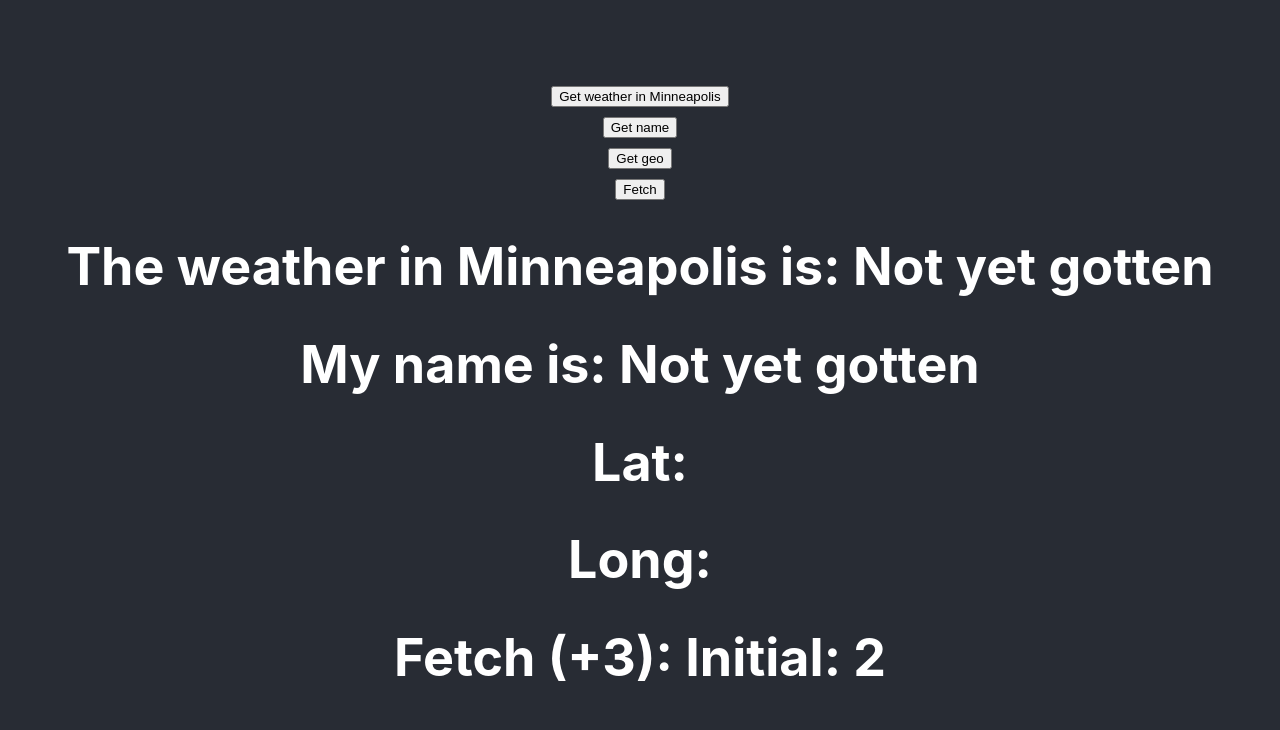
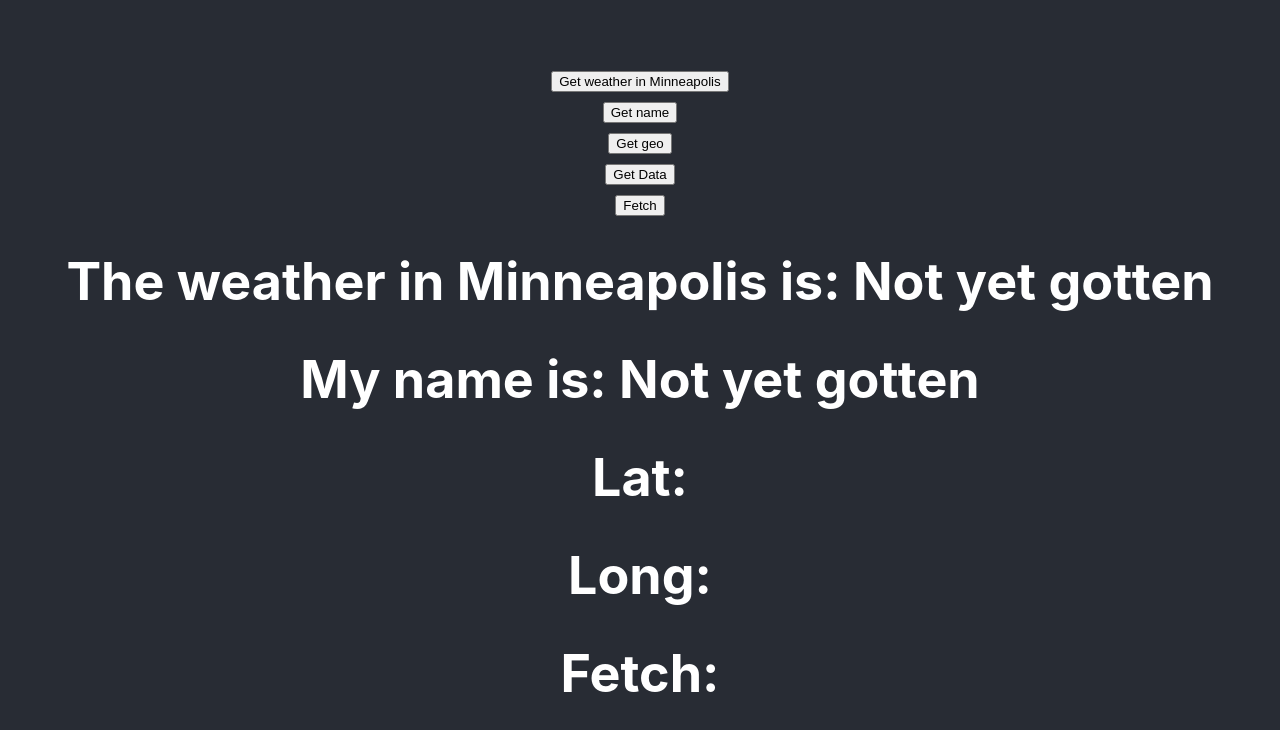
Before and after one commit to Simbamon/React_FrontEnd, a React (Create React App) app: page / in a window 1280 px wide. Shown: the top 730 px of the page. Built offline with nearby package versions, Linux system fonts and the light colour scheme.

Commit message:
Database fetch

```diff
--- a/src/Weather.js
+++ b/src/Weather.js
@@ -9,7 +9,7 @@
             name: "Not yet gotten",
             lat: "",
             long: "",
-            exampler: "Initial: 2",
+            exampler: "",
         }
     }
     handleButtonClick = () => {
@@ -43,8 +43,16 @@
         }
     }
 
+    getData = async () => {
+        const response = await fetch('/api')
+        const data = await response.json()
+        console.log("Data")
+        console.log(data)
+    }
+
+
     fetchexample = async () => {
-        const data = { username: 2 }
+        const data = { username: "Nice", password: "cool"}
         const options = {
             method: 'POST',
             headers: {
@@ -56,7 +64,7 @@
         const json = await response.json()
         console.log(json)
         this.setState({
-            exampler: json.data
+            exampler: json.username
         })
         console.log(this.state.exampler)
     }
@@ -70,12 +78,14 @@
                 <br />
                 <button onClick={this.geolocation}>Get geo</button>
                 <br />
+                <button onClick={this.getData}>Get Data</button>
+                <br />
                 <button onClick={this.fetchexample}>Fetch</button>
                 <h1>The weather in Minneapolis is: {this.state.weather}</h1>
                 <h1>My name is: {this.state.name}</h1>
                 <h1>Lat: {this.state.lat}</h1>
                 <h1>Long: {this.state.long}</h1>
-                <h1>Fetch (+3): {this.state.exampler}</h1>
+                <h1>Fetch: {this.state.exampler}</h1>
             </div>
         )
     }
```
